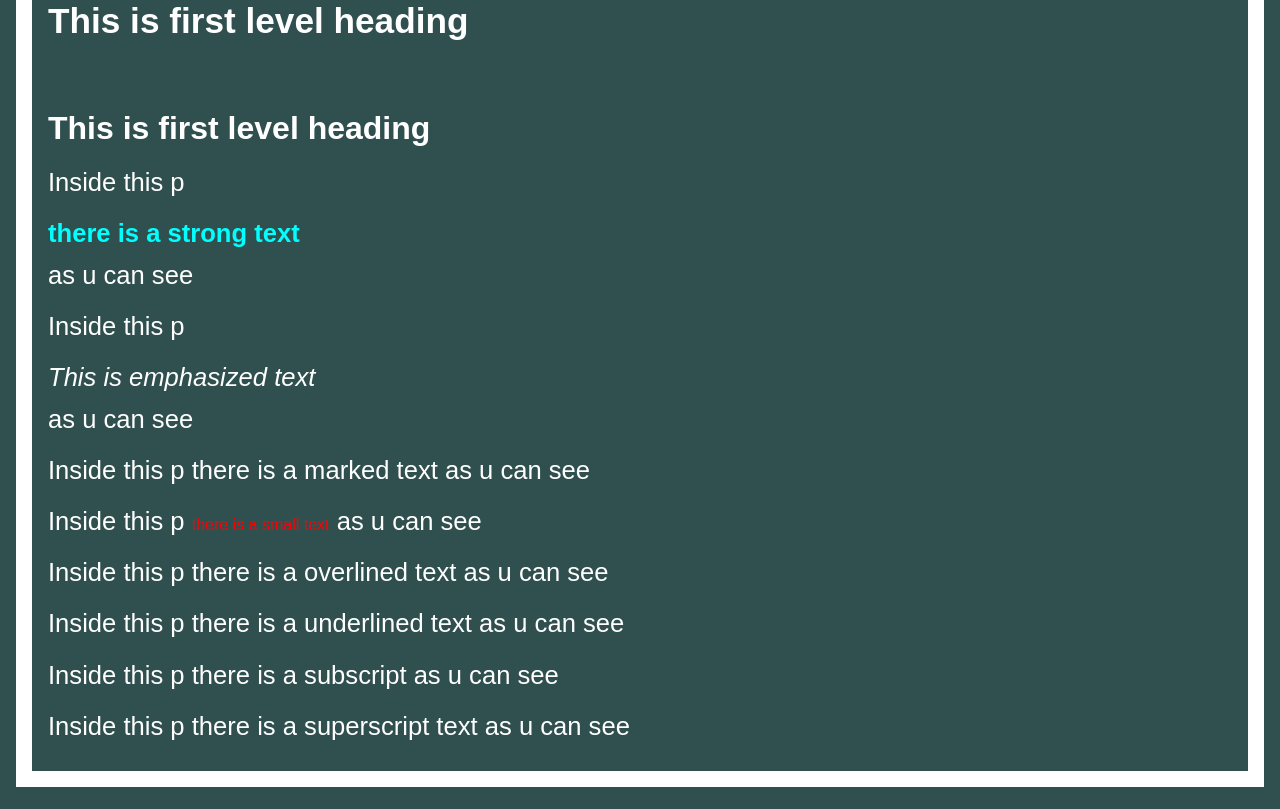
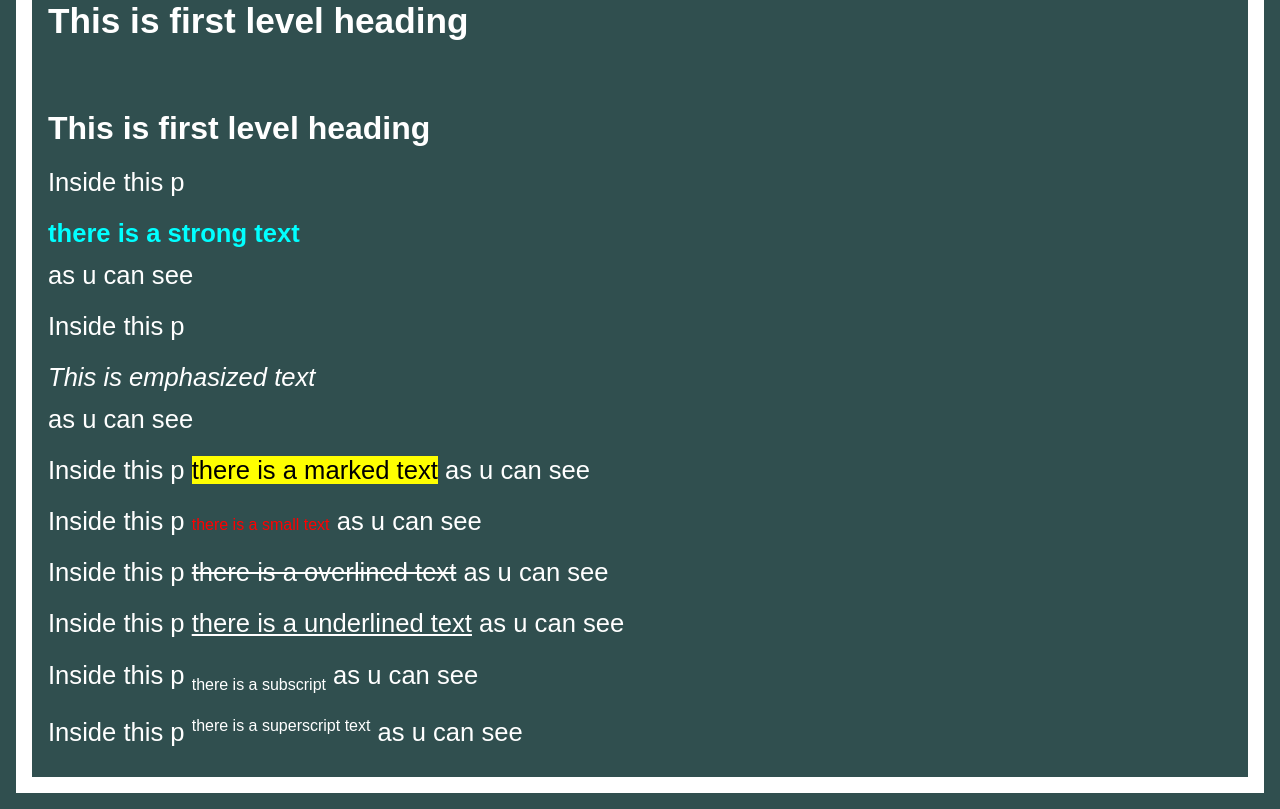
Before and after one commit to Oxymoron82/02-fontti-muotoilut, a plain HTML site: page index.html in a window 1280 px wide. Shown: the part 439-1248 px from the top of the page. Drawn offline with Linux system fonts and the light colour scheme.

Commit message:
lisätty css

```diff
--- a/layout.css
+++ b/layout.css
@@ -38,11 +38,25 @@ h6 {font-size: 2rem;}
 }
 .italic {font-style: italic;}
 
-.marked {}
+.marked {
+    color: black;
+    background-color: yellow;
+}
+
 .small {color: red;
     font-size: 1rem;
 }
-.overlined{}
-.underlined {}
-.subscript {}
-.superscript {}
+.overlined{
+    text-decoration: line-through;
+}
+.underlined {
+    text-decoration: underline;
+}
+.subscript
+{
+    vertical-align: sub;
+    font-size: 1rem;
+}
+
+.superscript {vertical-align: super;
+font-size: 1rem;}
```
